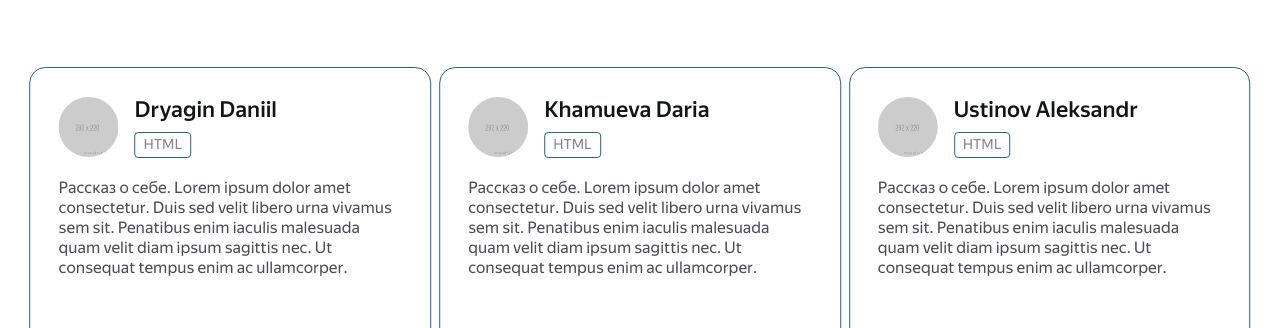
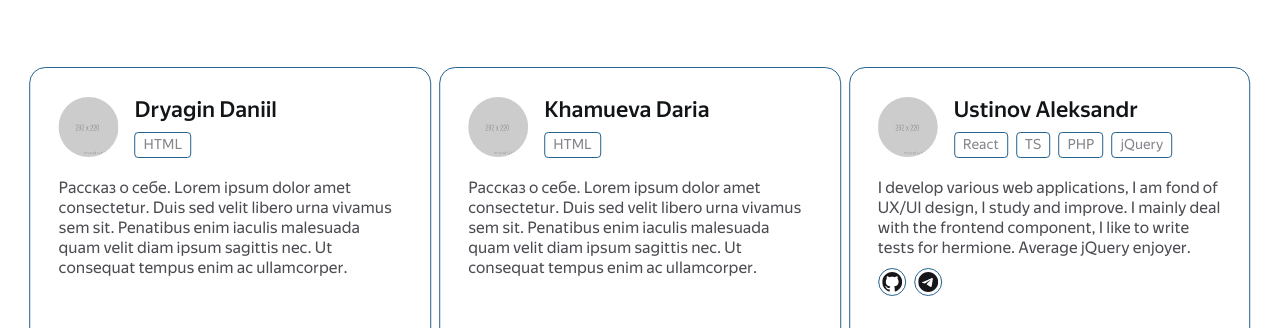
Before and after one commit to SergeiKachenia/Lorem-Ipsum-Team-landing, a React (Create React App) app: page / in a window 1280 px wide. Shown: the part 2060-2388 px from the top of the page. Built offline with nearby package versions, Linux system fonts and the light colour scheme.

Commit message:
feat: заполнен mock о себе

```diff
--- a/src/constants/mock.ts
+++ b/src/constants/mock.ts
@@ -34,17 +34,27 @@ export const mockTeamMembers: ITeamMember[] = [
   },
   {
     uuid: 'eb4e103b-d9e7-4ab9-a032-63abc3a7eaef',
-    tgLink: '',
-    gitHubLink: '',
+    tgLink: 'https://t.me/aloreoff',
+    gitHubLink: 'https://github.com/AnimeLore',
     ru: {
       name: 'Устинов Александр',
-      stackList: [{ id: 1, technology: 'HTML' }],
-      desc: 'Рассказ о себе. Lorem ipsum dolor amet consectetur. Duis sed velit libero urna vivamus sem sit. Penatibus enim iaculis malesuada quam velit diam ipsum sagittis nec. Ut consequat tempus enim ac ullamcorper.',
+      stackList: [
+        { id: 1, technology: 'React' },
+        { id: 2, technology: 'TS' },
+        { id: 3, technology: 'PHP' },
+        { id: 4, technology: 'jQuery' },
+      ],
+      desc: 'Разрабатываю различные веб-приложения, увлекаюсь UX/UI-дизайном, учусь и совершенствуюсь. В основном занимаюсь frontend составляющей, люблю писать тесты под hermione. Среднестатистический любитель jQuery.',
     },
     en: {
       name: 'Ustinov Aleksandr',
-      stackList: [{ id: 1, technology: 'HTML' }],
-      desc: 'Рассказ о себе. Lorem ipsum dolor amet consectetur. Duis sed velit libero urna vivamus sem sit. Penatibus enim iaculis malesuada quam velit diam ipsum sagittis nec. Ut consequat tempus enim ac ullamcorper.',
+      stackList: [
+        { id: 1, technology: 'React' },
+        { id: 2, technology: 'TS' },
+        { id: 3, technology: 'PHP' },
+        { id: 4, technology: 'jQuery' },
+      ],
+      desc: 'I develop various web applications, I am fond of UX/UI design, I study and improve. I mainly deal with the frontend component, I like to write tests for hermione. Average jQuery enjoyer.',
     },
   },
   {
```
